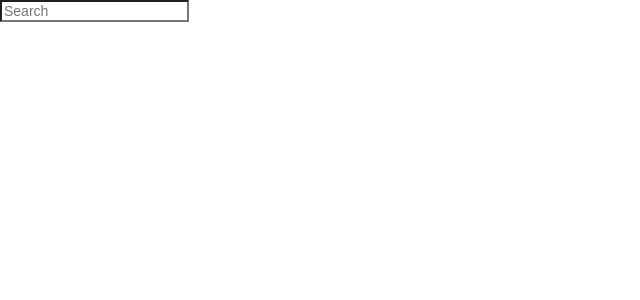
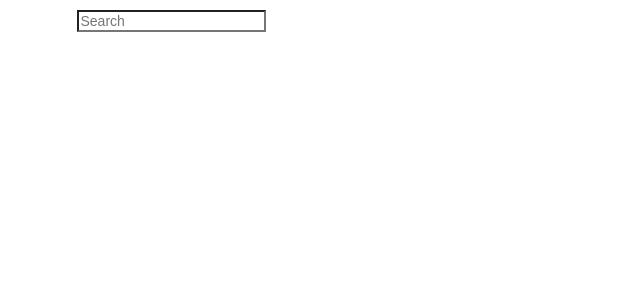
Before and after one commit to jreyes8631/pics-API, a React (Create React App) app: page / in a window 1280 px wide. Shown: the top 300 px of the page, without its empty margins (0-640 px from the left). Built offline with nearby package versions, Linux system fonts and the light colour scheme.

Commit message:
add container class to App component

```diff
--- a/src/Components/App.js
+++ b/src/Components/App.js
@@ -5,9 +5,9 @@ import SearchBar from './SearchBar'
 
 const App = () => {
   return (
-    <div className="App">
+    <div className="ui container" style={{marginTop: "10px"}}>
 
-       <SearchBar/>
+      <SearchBar/>
 
     </div>
   );
```
